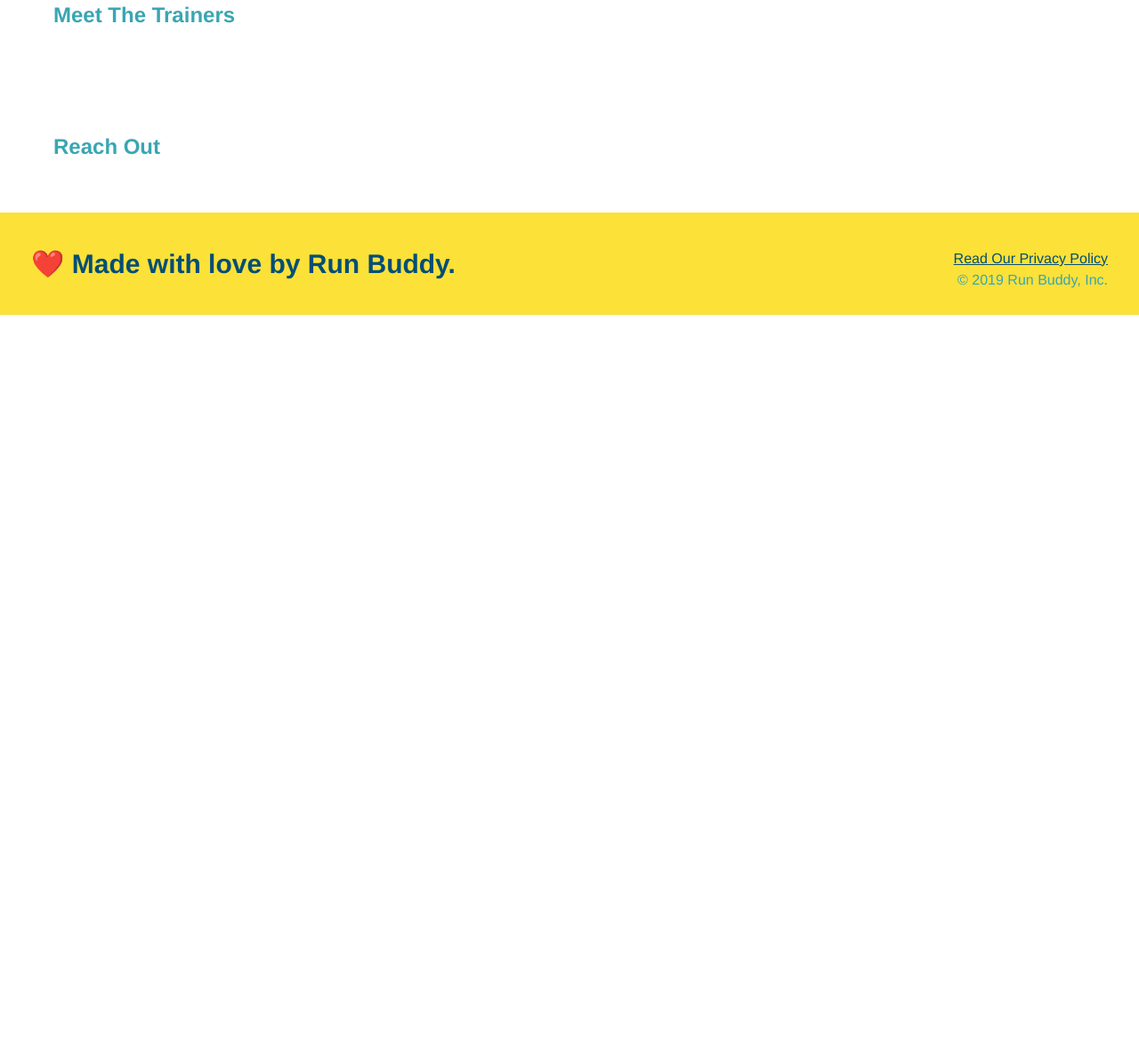
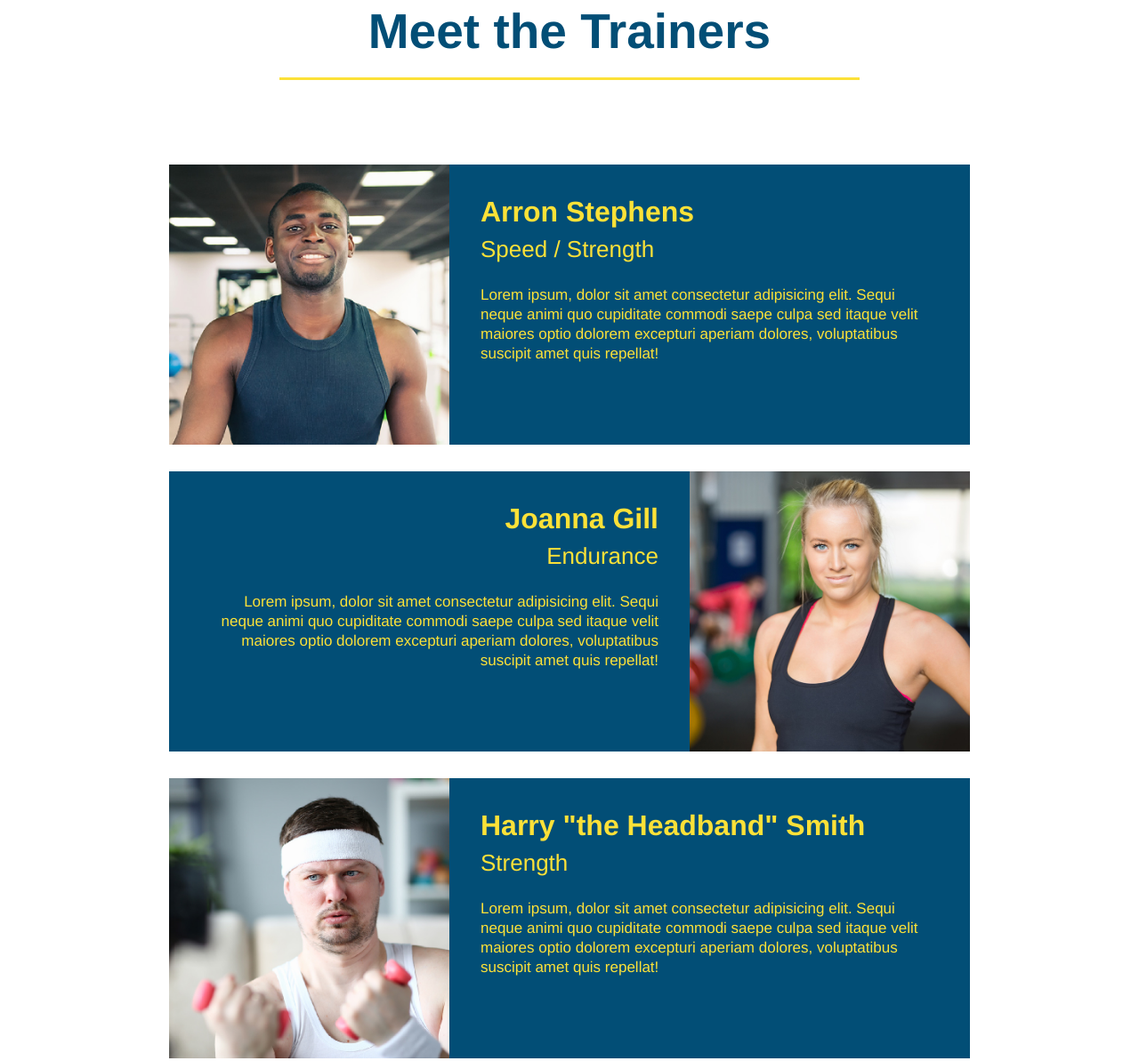
Before and after one commit to cbushehry/run-buddy, a plain HTML site: page index.html in a window 1280 px wide. Shown: the part 2787-3980 px from the top of the page at 89% size. Before the commit the page ends 3141 px from the top, so only its background shows below. Drawn offline with Linux system fonts and the light colour scheme.

Commit message:
meet the trainers section

```diff
--- a/assets/css/style.css
+++ b/assets/css/style.css
@@ -180,3 +180,50 @@ section {
 .steps span {
   font-size: 38px;
 }
+
+.trainers {
+  text-align: center;
+}
+
+.trainer {
+  width: 900px;
+  margin: 0 auto 30px auto;
+  background: #024e76;
+  color: #fce138;
+  overflow: auto;
+}
+
+.trainer img {
+  width: 35%;
+  float: left;
+}
+
+.trainer-bio {
+  padding: 35px;
+  float: left;
+  width: 65%;
+}
+
+.trainer-bio h3 {
+  font-size: 32px;
+  margin-bottom: 8px;
+}
+
+.trainer-bio h4 {
+  font-weight: lighter;
+  font-size: 26px;
+  margin-bottom: 25px;
+}
+
+.trainer-bio p {
+  font-size: 17px;
+  line-height: 1.3;
+}
+
+.text-left {
+  text-align: left;
+}
+
+.text-right {
+  text-align: right;
+}
--- a/index.html
+++ b/index.html
@@ -108,9 +108,45 @@
 </section>
 
   <!-- "meet the trainers" section -->
-  <section>
-    <h2>Meet The Trainers</h2>
+  <section id="your-trainers" class="trainers">
+    <h2 class="section-title primary-border">Meet the Trainers</h2>
   </section>
+
+  <article class="trainer">
+    <img src="./assets/images/trainer-1.jpg" alt="Arron Stephens in his workout clothes, ready to pump iron" />
+    <div class="trainer-bio text-left">
+      <h3>Arron Stephens</h3>
+      <h4>Speed / Strength</h4>
+      <p>
+        Lorem ipsum, dolor sit amet consectetur adipisicing elit. Sequi neque animi quo cupiditate commodi saepe culpa sed
+        itaque velit maiores optio dolorem excepturi aperiam dolores, voluptatibus suscipit amet quis repellat!
+      </p>
+    </div>
+  </article>
+
+<article class="trainer">
+  <div class="trainer-bio text-right">
+    <h3>Joanna Gill</h3>
+    <h4>Endurance</h4>
+    <p>
+      Lorem ipsum, dolor sit amet consectetur adipisicing elit. Sequi neque animi quo cupiditate commodi saepe culpa sed
+      itaque velit maiores optio dolorem excepturi aperiam dolores, voluptatibus suscipit amet quis repellat!
+    </p>
+  </div>
+  <img src="./assets/images/trainer-2.jpg" alt="Joanna Gill cooling off after a workout" />
+</article>
+
+<article class="trainer">
+  <img src="./assets/images/trainer-3.jpg" alt="Harry Smith wearing a headband and lifting comically small pink weights" />
+  <div class="trainer-bio text-left">
+    <h3>Harry "the Headband" Smith</h3>
+    <h4>Strength</h4>
+    <p>
+      Lorem ipsum, dolor sit amet consectetur adipisicing elit. Sequi neque animi quo cupiditate commodi saepe culpa sed
+      itaque velit maiores optio dolorem excepturi aperiam dolores, voluptatibus suscipit amet quis repellat!
+    </p>
+  </div>
+</article>
 
   <!-- "reach out" section -->
   <section>
```
Also changed, not shown: assets/images/trainer-1.jpg (added), assets/images/trainer-2.jpg (added), assets/images/trainer-3.jpg (added).
